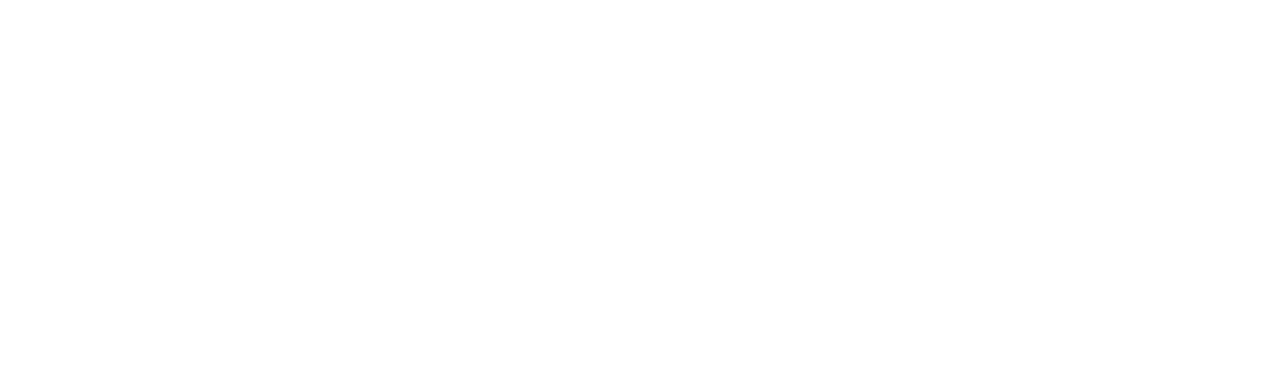
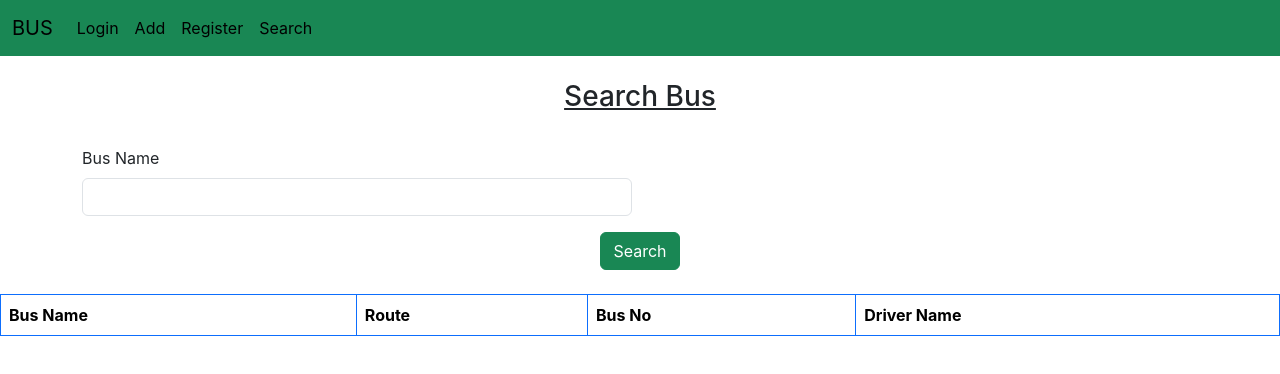
Before and after one commit to bhag2027/busapp-react, a React (Create React App) app: page /search in a window 1280 px wide. Before the commit this address had no page. Shown: the top 374 px of the page. Built offline with nearby package versions, Linux system fonts and the light colour scheme.

Commit message:
project completed

```diff
--- a/src/App.js
+++ b/src/App.js
@@ -4,6 +4,7 @@
 import AddUser from './components.jsx/AddUser';
 import LoginUser from './components.jsx/LoginUser';
 import AddBus from './components.jsx/AddBus';
+import SearchBus from './components.jsx/SearchBus';
 
 function App() {
   return (
@@ -13,6 +14,7 @@
      <Route path='/' element={<LoginUser/>}/>
      <Route path='/add' element={<AddBus/>}/>
       <Route path='/reg' element={<AddUser/>}/>
+      <Route path='/search' element={<SearchBus/>}/>
 
 
      </Routes>
--- a/src/components.jsx/NavBar.jsx
+++ b/src/components.jsx/NavBar.jsx
@@ -6,7 +6,7 @@
     <div>
          <nav class="navbar navbar-expand-lg bg-success">
   <div class="container-fluid">
-    <a class="navbar-brand" href="#">BUS</a>
+    <Link class="navbar-brand" to="#">BUS</Link>
     <button class="navbar-toggler" type="button" data-bs-toggle="collapse" data-bs-target="#navbarNavAltMarkup" aria-controls="navbarNavAltMarkup" aria-expanded="false" aria-label="Toggle navigation">
       <span class="navbar-toggler-icon"></span>
     </button>
@@ -15,6 +15,7 @@
       <Link class="nav-link active" aria-current="page" to="/">Login</Link>
         <Link class="nav-link active" aria-current="page" to="/add">Add </Link>
         <Link class="nav-link active" aria-current="page" to="/reg">Register </Link>
+        <Link class="nav-link active" aria-current="page" to="/search"> Search </Link>
 
 
 
--- /dev/null
+++ b/src/components.jsx/SearchBus.jsx
@@ -0,0 +1,106 @@
+import axios from 'axios'
+import React, { useState } from 'react'
+import NavBar from './NavBar'
+
+const SearchBus = () => {
+
+    const [data, setData] = useState(
+
+        {
+            "bname": ""
+
+        }
+
+    )
+    const [result, setResult] = useState([])
+
+
+    //input value fetching
+    const inputHandler = (event) => {
+        setData({ ...data, [event.target.name]: event.target.value })
+    }
+
+    //search button event
+    const readValue = () => {
+        console.log(data)
+        axios.post("http://localhost:8080/search",data).then(
+          (response)=>{
+            setResult(response.data)
+          }
+        ).catch().finally()
+
+    }
+
+    //delete event handling
+    const deleteCourse=(id)=>{
+        let input={"_id":id}
+        axios.post("http://localhost:8080/delete",input).then(
+            (response)=>{
+                console.log(response.data)
+                if (response.data.status=="success") {
+                    alert("SuucessFull Deleted")
+                } else {
+                    alert("Error")
+                }
+
+            }
+        ).catch().finally()
+    }
+  return (
+    <div>
+
+        <NavBar/>
+            <br></br><h3><u><center>Search Bus</center></u></h3><br></br>
+            <div className="container">
+                <div className="row">
+                    <div className="col col-12 col-sm-12-col-md-12 col-lg-12 col-xl-12 col-xxl-12">
+                        <div className="row g-3">
+                            <div className="col col-12 col-sm-6 col-md-6 col-lg-6 col-xl-6 col-xxl-6">
+                                <label htmlFor="" className="form-label">Bus Name</label>
+                                <input type="text" className="form-control" name='bname' value={data.bname} onChange={inputHandler} />
+                            </div>
+                            <div className="col col-12 col-sm-12 col-md-12 col-lg-12 col-xl-12 col-xxl-12">
+                                <center><button className="btn btn-success" onClick={readValue}>Search</button></center>
+                            </div>
+                        </div>
+                    </div>
+                </div>
+            </div><br></br>
+            <div className="row">
+                <div className="col col-12 col-sm-12 col-md-12 col-lg-12 col-xl-12 col-xxl-12">
+                <table class="table table-bordered border-primary">
+
+                            <thead>
+                                <tr>
+                                    <th scope="col">Bus Name</th>
+                                    <th scope="col">Route</th>
+                                    <th scope="col">Bus No</th>
+                                    <th scope="col">Driver Name</th>
+
+
+                                </tr>
+                            </thead>
+                            <tbody>
+                               {result.map(
+                                (value,index)=>{
+                                    return <tr>
+                                    <td>{value.bname}</td>
+                                    <td>{value.route}</td>
+                                    <td>{value.busno}</td>
+                                    <td>{value.dname}</td>
+
+                                    <td><button className="btn btn-danger" onClick={()=>{deleteCourse(value._id)}}>Delete</button></td>
+                                </tr>
+                                }
+                               )}
+
+                            </tbody>
+                        </table>
+
+                </div>
+            </div>
+    </div>
+  )
+}
+
+export default SearchBus
```
